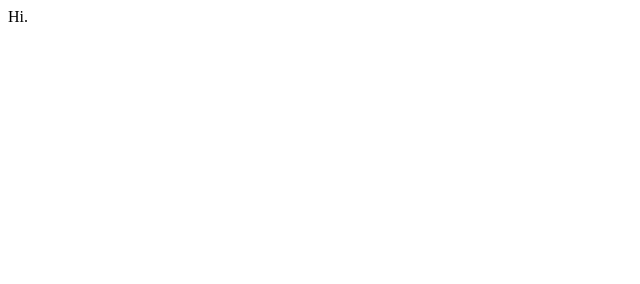
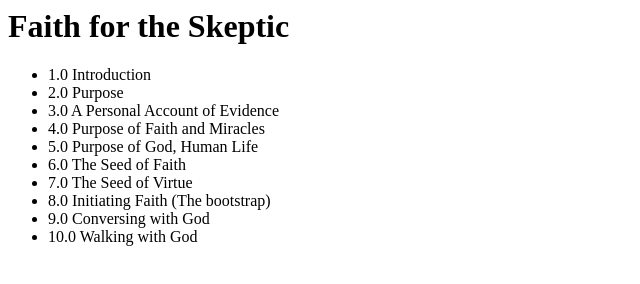
Before and after one commit to Levitator1/Levitator1.github.io, a plain HTML site: page Faith/index.html in a window 1280 px wide. Shown: the whole page, without its empty margins (0-640 px from the left). Drawn offline with Linux system fonts and the light colour scheme.

Commit message:
Initial TOC

```diff
--- a/Faith/index.html
+++ b/Faith/index.html
@@ -3,7 +3,22 @@
 </head>
 
 <body>
-Hi.
+
+<h1> Faith for the Skeptic </h1>
+
+<ul>
+  <li>1.0 Introduction</li>
+  <li>2.0 Purpose</li>
+  <li>3.0 A Personal Account of Evidence</li>
+  <li>4.0 Purpose of Faith and Miracles</li>
+  <li>5.0 Purpose of God, Human Life</li>
+  <li>6.0 The Seed of Faith</li>
+  <li>7.0 The Seed of Virtue</li>
+  <li>8.0 Initiating Faith (The bootstrap)</li>
+  <li>9.0 Conversing with God</li>
+  <li>10.0 Walking with God</li>
+</ul>
+
 </body>
 
 </html>
```
